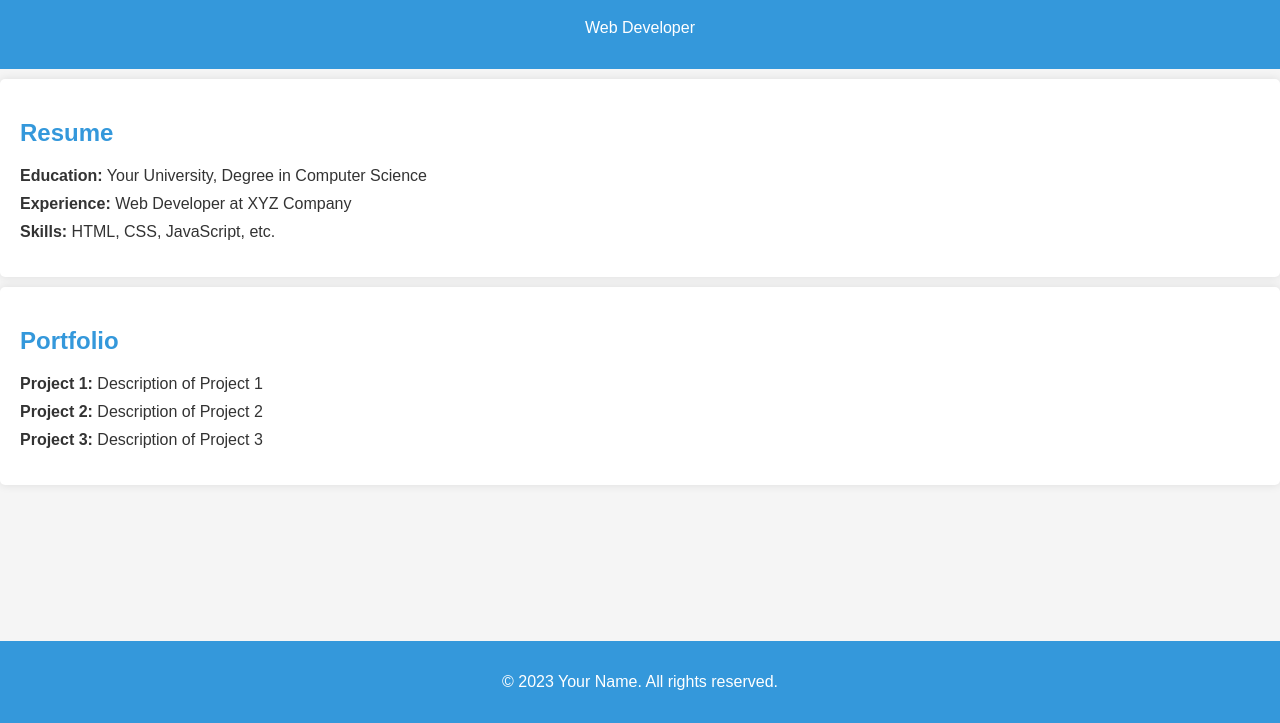
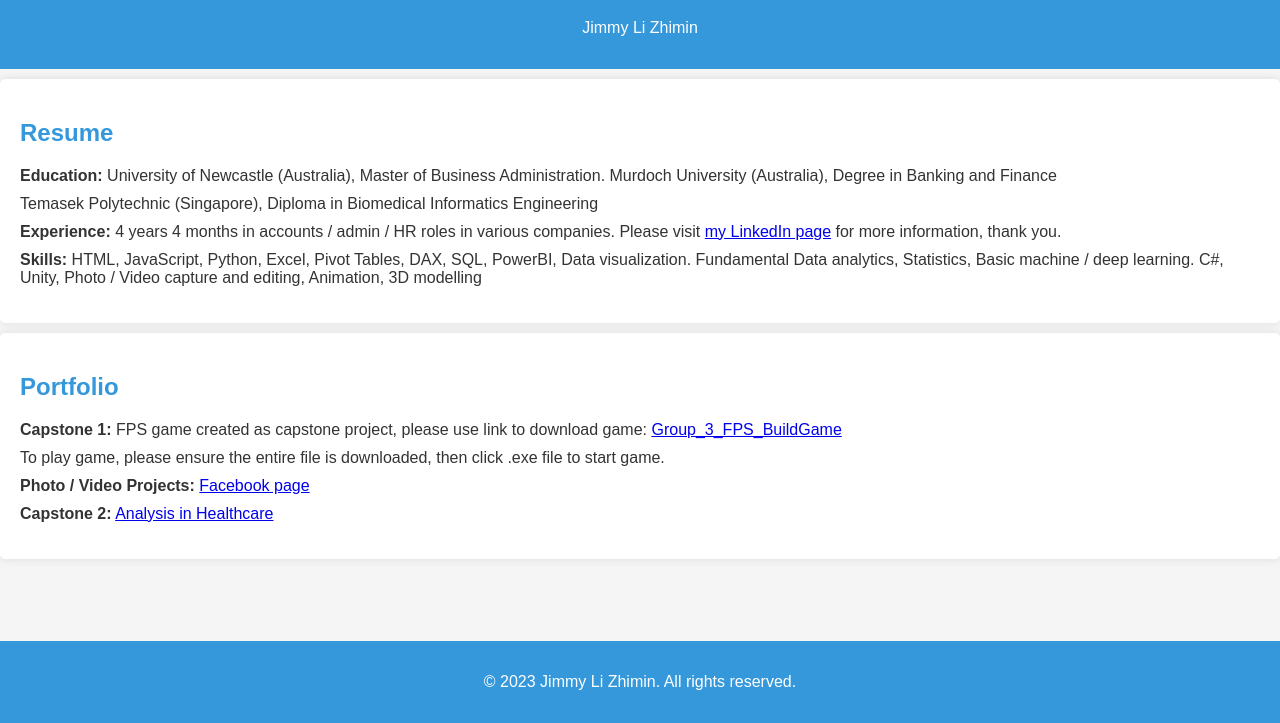
Before and after one commit to zhimin25/zhimin25.github.io, a plain HTML site: page index.html in a window 1280 px wide. Shown: the part 77-800 px from the top of the page. Drawn offline with Linux system fonts and the light colour scheme.

Commit message:
Add files via upload

```diff
--- a/index.html
+++ b/index.html
@@ -4,7 +4,7 @@
 <head>
     <meta charset="UTF-8">
     <meta name="viewport" content="width=device-width, initial-scale=1.0">
-    <title>Your Name - Resume & Portfolio</title>
+    <title>Jimmy Li Zhimin - Resume & Portfolio</title>
     <style>
         body {
             font-family: 'Arial', sans-serif;
@@ -62,29 +62,32 @@
 
     <header>
         <h1>Your Name</h1>
-        <p>Web Developer</p>
+        <p>Jimmy Li Zhimin</p>
     </header>
 
     <section class="resume">
         <h2>Resume</h2>
         <ul>
-            <li><strong>Education:</strong> Your University, Degree in Computer Science</li>
-            <li><strong>Experience:</strong> Web Developer at XYZ Company</li>
-            <li><strong>Skills:</strong> HTML, CSS, JavaScript, etc.</li>
+            <li><strong>Education:</strong> University of Newcastle (Australia), Master of Business Administration. Murdoch University (Australia),  Degree in Banking and Finance</li>
+              <li><strong></strong>Temasek Polytechnic (Singapore), Diploma in Biomedical Informatics Engineering </li>
+            <li><strong>Experience:</strong> 4 years 4 months in accounts / admin / HR roles in various companies. Please visit <a href="https://www.linkedin.com/in/jimmy-li-zhimin/">my LinkedIn page</a> for more information, thank you.</li>
+            <li><strong>Skills:</strong> HTML, JavaScript, Python, Excel, Pivot Tables, DAX, SQL, PowerBI, Data visualization. Fundamental Data analytics, Statistics, Basic machine / deep learning. C#, Unity, Photo / Video capture and editing, Animation, 3D modelling  </li>
+
         </ul>
     </section>
 
     <section class="portfolio">
         <h2>Portfolio</h2>
         <ul>
-            <li><strong>Project 1:</strong> Description of Project 1</li>
-            <li><strong>Project 2:</strong> Description of Project 2</li>
-            <li><strong>Project 3:</strong> Description of Project 3</li>
+            <li><strong>Capstone 1:</strong> FPS game created as capstone project, please use link to download game: <a href="https://drive.google.com/drive/folders/1NzOFfebhhNH5b78lf1oxPxqw5d9FJTaP?usp=drive_link">Group_3_FPS_BuildGame</a></li>
+            <li><strong></strong> To play game, please ensure the entire file is downloaded, then click .exe file to start game.</li>
+            <li><strong>Photo / Video Projects:</strong> <a href="https://www.facebook.com/637Jlpv925">Facebook page</a></li>
+            <li><strong>Capstone 2:</strong> <a href="https://1drv.ms/p/s!AioomEPS1gvqsmnWQSfzH3Mqvh-H?e=rQuUnU">Analysis in Healthcare</a></li>
         </ul>
     </section>
 
     <footer>
-        <p>&copy; 2023 Your Name. All rights reserved.</p>
+        <p>&copy; 2023 Jimmy Li Zhimin. All rights reserved.</p>
     </footer>
 
 </body>
```
